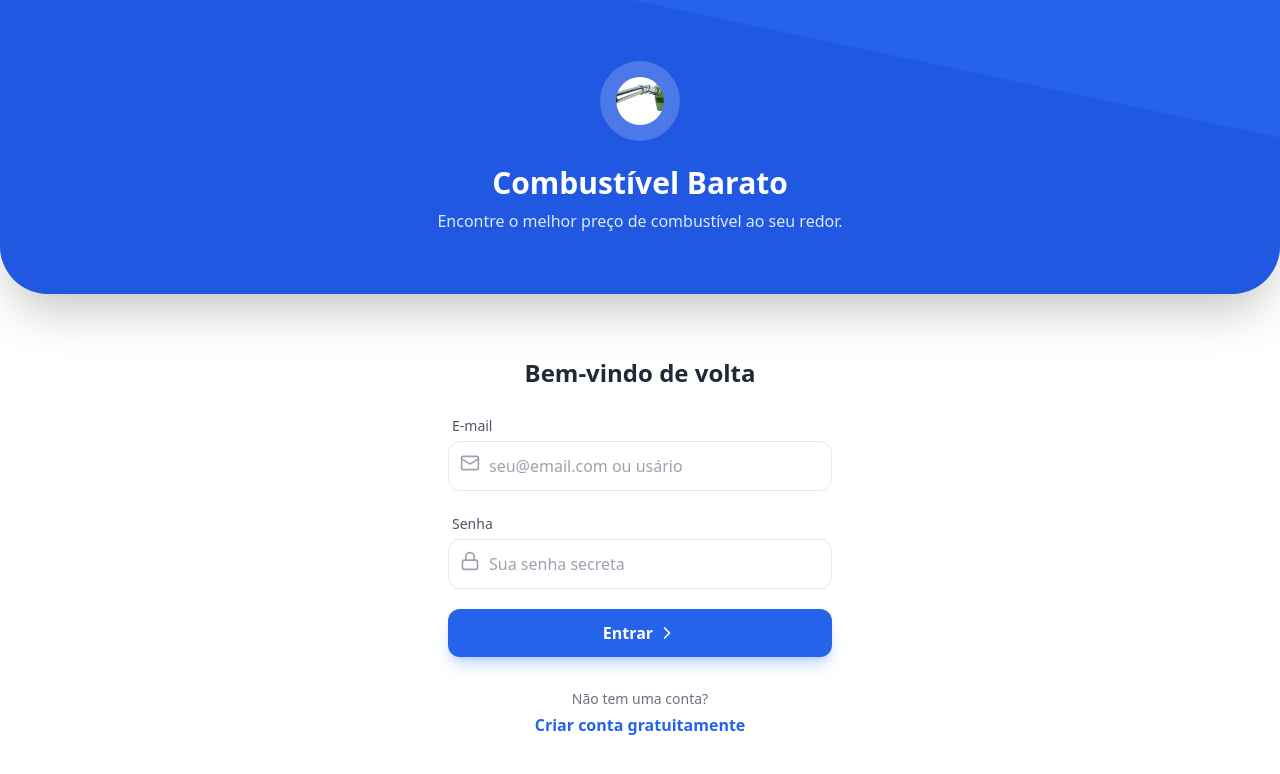
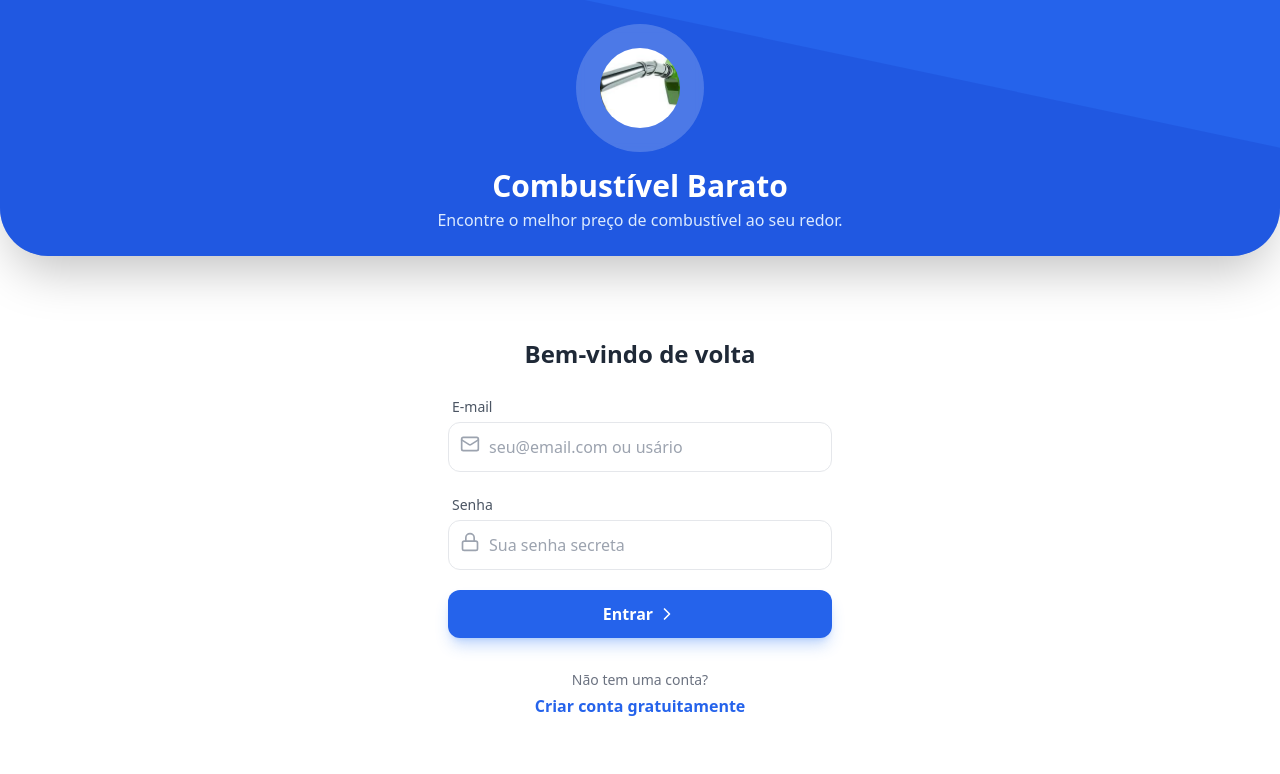
Before and after one commit to MaCarlosOficial/APPCombustivel, a React (Vite) app in the folder app/: page / in a window 1280 px wide. Shown: the top 774 px of the page. Built offline with nearby package versions, Linux system fonts and the light colour scheme.

Commit message:
ajustes tela

```diff
--- a/app/components/AuthScreen.tsx
+++ b/app/components/AuthScreen.tsx
@@ -40,12 +40,13 @@ export const AuthScreen: React.FC<AuthScreenProps> = ({ onLoginSuccess }) => {
   return (
     <div className="min-h-full flex flex-col bg-white">
       {/* Hero Section */}
-      <div className="bg-blue-600 flex-1 flex flex-col items-center justify-center p-10 text-white rounded-b-[3rem] shadow-2xl z-10 relative overflow-hidden">
+      {/*<div className="bg-blue-600 flex-1 flex flex-col items-center justify-center p-10 text-white rounded-b-[3rem] shadow-2xl z-10 relative overflow-hidden">*/}
+      <div className="bg-blue-600 h-64 flex flex-col items-center justify-center p-10 text-white rounded-b-[3rem] shadow-2xl z-10 relative overflow-hidden">
         <div className="absolute inset-0 bg-blue-700/50 transform rotate-12 scale-150 rounded-[3rem] -z-10 translate-y-20"></div>
-        <div className="bg-white/20 p-4 rounded-full mb-6 backdrop-blur-sm">
-          <img src={iconeApp} alt="Ícone do app" className="w-12 h-12 object-cover rounded-full" />
+        <div className="bg-white/20 p-6 rounded-full mb-4 backdrop-blur-sm">
+          <img src={iconeApp} alt="Ícone do app" className="w-20 h-20 object-cover rounded-full" />
         </div>
-        <h1 className="text-3xl font-bold mb-2">Combustível Barato</h1>
+        <h1 className="text-3xl font-bold mb-1">Combustível Barato</h1>
         <p className="text-blue-100 text-center">Encontre o melhor preço de combustível ao seu redor.</p>
       </div>
 
```
